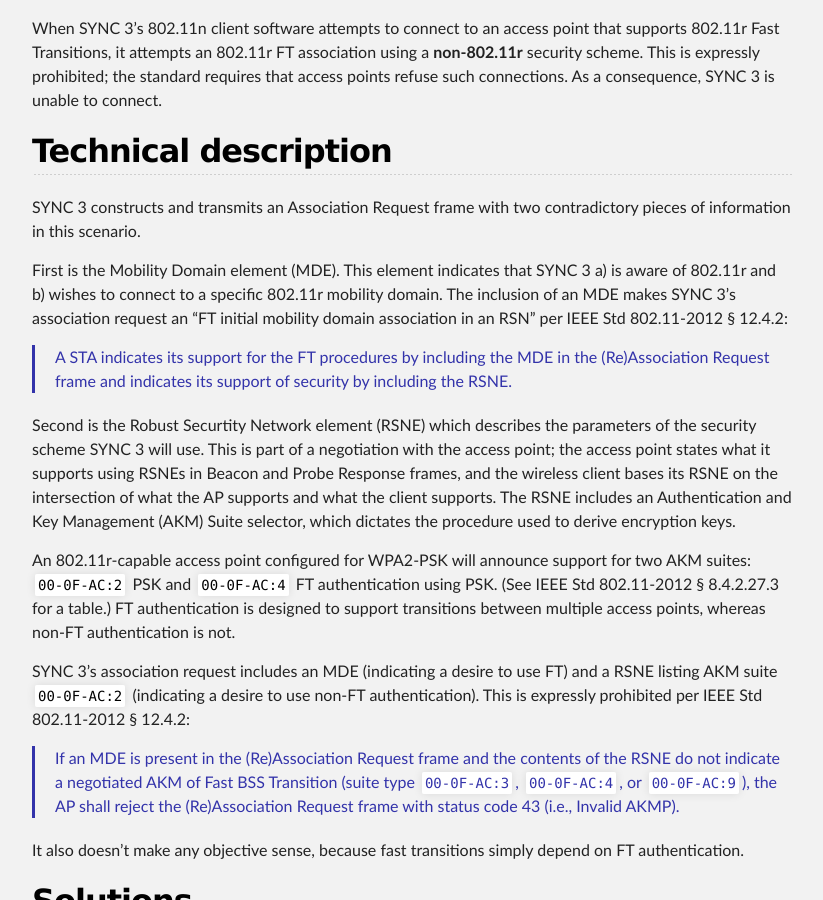
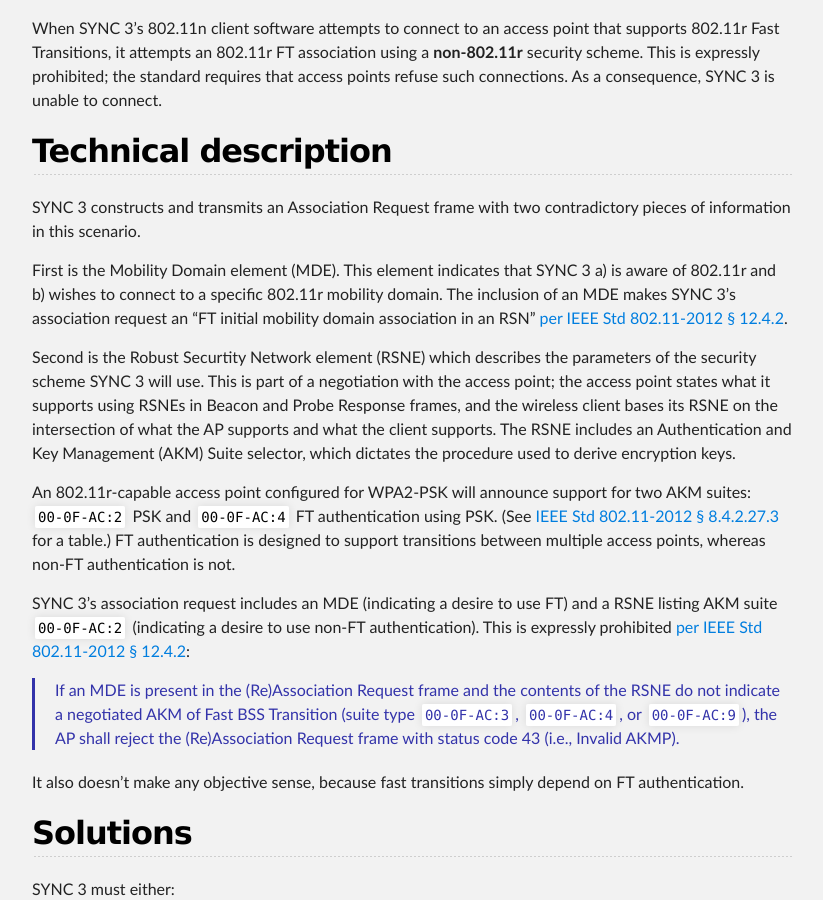
Before and after one commit to willglynn/ford-wifi-is-broken.com, a Jekyll site: the page built from index.md, in a window 1280 px wide and 900 px high, scrolled down 598 px. Shown: the whole window, without its empty margins (228-1051 px from the left). Built offline with Jekyll 4.4.1, drawn with Linux system fonts in a browser that asks for light colours; our own code applies the rules of GitHub Pages for plain Markdown files.

Commit message:
Link more pages of the standards

```diff
--- a/index.md
+++ b/index.md
@@ -23,15 +23,13 @@ Technical description
 
 SYNC 3 constructs and transmits an Association Request frame with two contradictory pieces of information in this scenario.
 
-First is the Mobility Domain element (MDE). This element indicates that SYNC 3 a) is aware of 802.11r and b) wishes to connect to a specific 802.11r mobility domain. The inclusion of an MDE makes SYNC 3's association request an "FT initial mobility domain association in an RSN" per IEEE Std 802.11-2012 § 12.4.2:
-
-> A STA indicates its support for the FT procedures by including the MDE in the (Re)Association Request frame and indicates its support of security by including the RSNE.
+First is the Mobility Domain element (MDE). This element indicates that SYNC 3 a) is aware of 802.11r and b) wishes to connect to a specific 802.11r mobility domain. The inclusion of an MDE makes SYNC 3's association request an "FT initial mobility domain association in an RSN" [per IEEE Std 802.11-2012 § 12.4.2](/assets/resources/80211-2012_page_1311.pdf).
 
 Second is the Robust Securtity Network element (RSNE) which describes the parameters of the security scheme SYNC 3 will use. This is part of a negotiation with the access point; the access point states what it supports using RSNEs in Beacon and Probe Response frames, and the wireless client bases its RSNE on the intersection of what the AP supports and what the client supports. The RSNE includes an Authentication and Key Management (AKM) Suite selector, which dictates the procedure used to derive encryption keys.
 
-An 802.11r-capable access point configured for WPA2-PSK will announce support for two AKM suites: `00-0F-AC:2` PSK and `00-0F-AC:4` FT authentication using PSK. (See IEEE Std 802.11-2012 § 8.4.2.27.3 for a table.) FT authentication is designed to support transitions between multiple access points, whereas non-FT authentication is not.
+An 802.11r-capable access point configured for WPA2-PSK will announce support for two AKM suites: `00-0F-AC:2` PSK and `00-0F-AC:4` FT authentication using PSK. (See [IEEE Std 802.11-2012 § 8.4.2.27.3](/assets/resources/80211-2012_page_558_559.pdf) for a table.) FT authentication is designed to support transitions between multiple access points, whereas non-FT authentication is not.
 
-SYNC 3's association request includes an MDE (indicating a desire to use FT) and a RSNE listing AKM suite `00-0F-AC:2` (indicating a desire to use non-FT authentication). This is expressly prohibited per IEEE Std 802.11-2012 § 12.4.2:
+SYNC 3's association request includes an MDE (indicating a desire to use FT) and a RSNE listing AKM suite `00-0F-AC:2` (indicating a desire to use non-FT authentication). This is expressly prohibited [per IEEE Std 802.11-2012 § 12.4.2](/assets/resources/80211-2012_page_1312.pdf):
 
 > If an MDE is present in the (Re)Association Request frame and the contents of the RSNE do not indicate a negotiated AKM of Fast BSS Transition (suite type `00-0F-AC:3`, `00-0F-AC:4`, or `00-0F-AC:9`), the AP shall reject the (Re)Association Request frame with status code 43 (i.e., Invalid AKMP).
 
```
Also changed, not shown: 2 other files.
